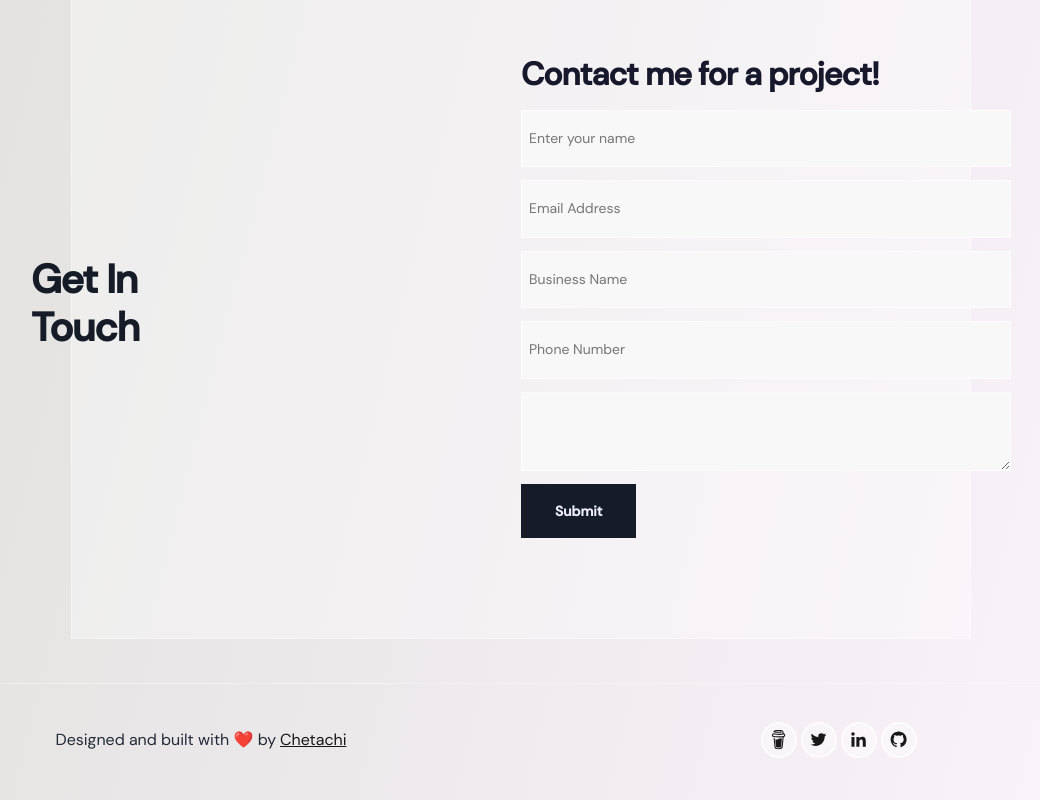
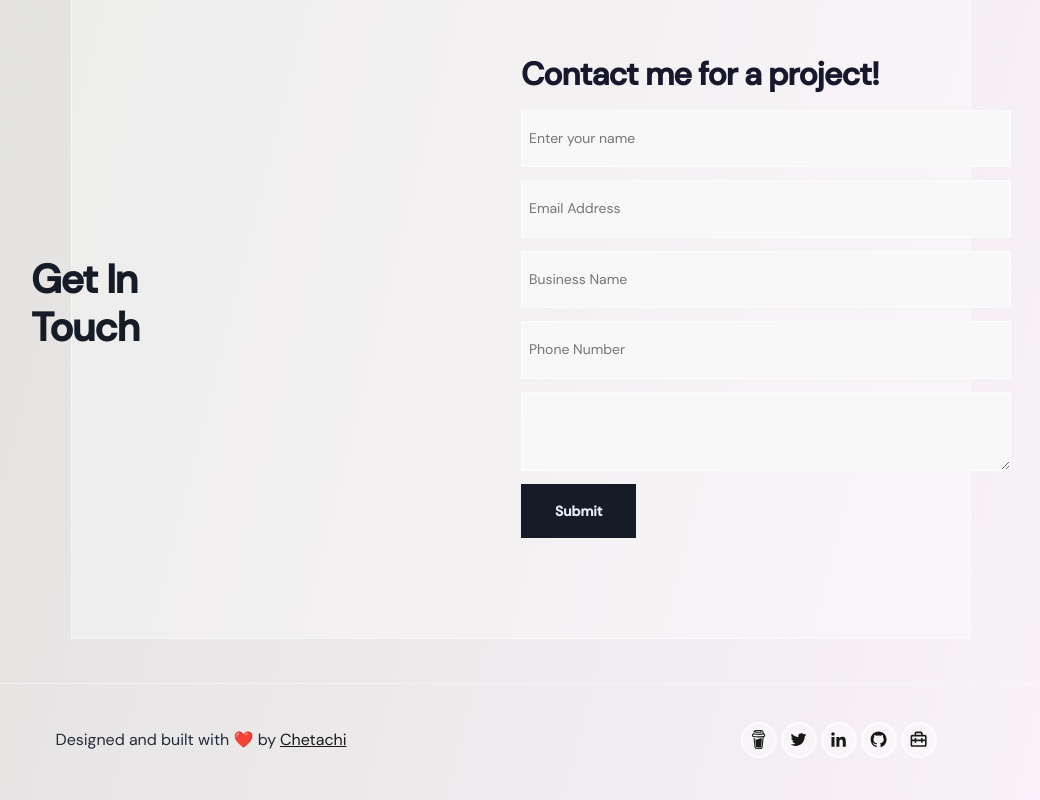
Before and after one commit to chetachiezikeuzor/ChetachiLabs, a Next.js app: page / in a window 1280 px wide. Shown: the part 4306-5106 px from the top of the page, without its empty margins (119-1159 px from the left). Built offline with nearby package versions, Linux system fonts and the light colour scheme.

Commit message:
👩🏽‍💻 Revised pdf

```diff
--- a/pages/index.js
+++ b/pages/index.js
@@ -28,7 +28,6 @@ export default function Home() {
       themeButton.addEventListener("click", () => {
         document.body.classList.toggle(darkTheme);
         document.querySelector("img").classList.toggle(darkTheme);
-        document.querySelector("iframe").classList.toggle(darkTheme);
         document.querySelector("html").classList.toggle(darkTheme);
 
         themeButton.classList.toggle(iconTheme);
@@ -211,7 +210,7 @@ export default function Home() {
                 <a
                   target="_blank"
                   className="nav-link"
-                  href="/Chetachi Ezikeuzor Resume.pdf"
+                  href="/ChetachiEzikeuzorResume.pdf"
                 >
                   <svg
                     xmlns="http://www.w3.org/2000/svg"
@@ -1092,7 +1091,6 @@ export default function Home() {
                     width: "100%",
                     height: "0",
                     paddingTop: "56.2500%",
-                    paddingBottom: "48px",
                     boxShadow: "0 2px 8px 0 rgba(63,69,81,0.16)",
                     overflow: "hidden",
                     borderRadius: "0px",
@@ -1221,6 +1219,28 @@ export default function Home() {
                 />
               </svg>
             </a>
+
+            <a
+              href="/ChetachiEzikeuzorResume.pdf"
+              className="social-link-footer link-icon-center"
+              target="_blank"
+            >
+              <svg
+                className="footer-icon"
+                xmlns="http://www.w3.org/2000/svg"
+                aria-hidden="true"
+                role="img"
+                width="1em"
+                height="1em"
+                preserveAspectRatio="xMidYMid meet"
+                viewBox="0 0 24 24"
+              >
+                <path
+                  d="M20 6h-3V4c0-1.103-.897-2-2-2H9c-1.103 0-2 .897-2 2v2H4c-1.103 0-2 .897-2 2v11c0 1.103.897 2 2 2h16c1.103 0 2-.897 2-2V8c0-1.103-.897-2-2-2zm-5-2v2H9V4h6zM4 8h16v4h-3v-2h-2v2H9v-2H7v2H4V8zm0 11v-5h3v2h2v-2h6v2h2v-2h3.001v5H4z"
+                  fill="currentColor"
+                />
+              </svg>
+            </a>
           </div>
         </div>
       </footer>
--- a/public/style.css
+++ b/public/style.css
@@ -1045,6 +1045,17 @@ FOOTER SECTION
   visibility: visible;
 }
 
+.sidebar-nav {
+  position: fixed;
+  right: 26px;
+  bottom: 58px;
+}
+
+.MuiSvgIcon-root {
+  height: 1em;
+  width: 1em;
+}
+
 body.dark-mode,
 body.dark-mode html {
   background-color: black !important;
```
Also changed, not shown: 1 other file (tests, documents, lock files or other folders).
